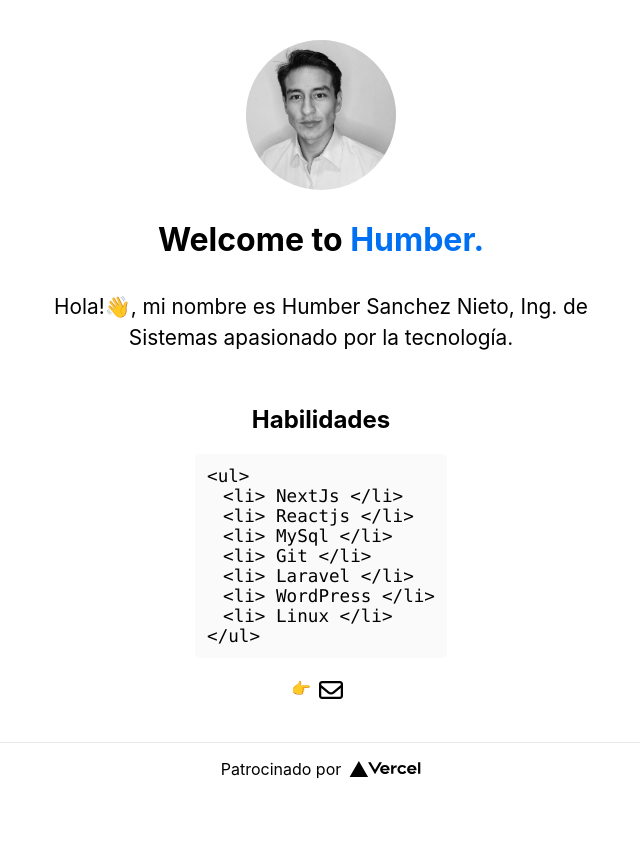
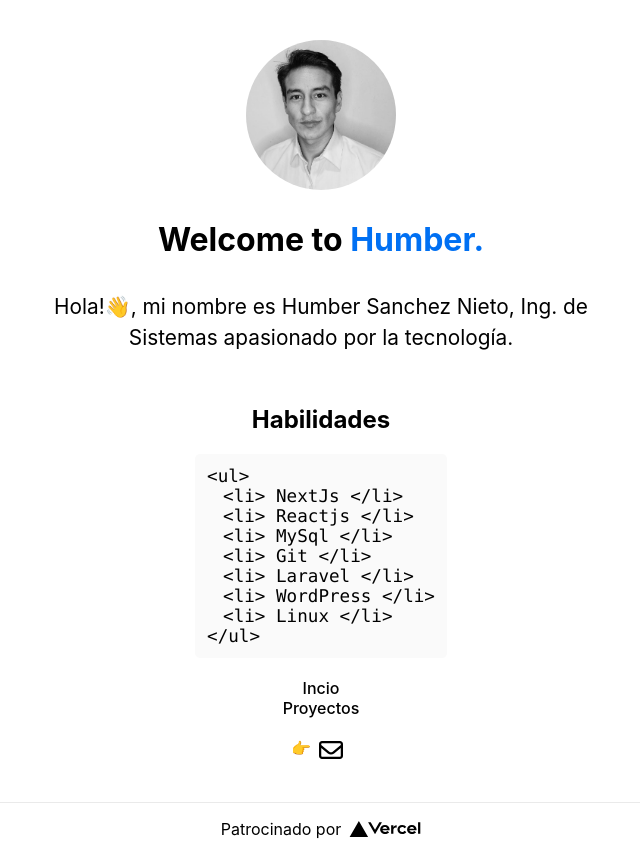
Before and after one commit to husani925/my-portfolio-next, a Next.js app: page / in a window 1280 px wide. Shown: the whole page, without its empty margins (319-959 px from the left). Before the commit the page ends 800 px from the top, so only its background shows below. Built offline with nearby package versions, Linux system fonts and the light colour scheme.

Commit message:
add projects

```diff
--- /dev/null
+++ b/components/Contact.js
@@ -0,0 +1,23 @@
+import Image from "next/image";
+import React from "react";
+import styles from "../styles/Home.module.css";
+
+export const Contact = () => {
+  return (
+    <a
+      href="mailto:hola@humbersanchez.com"
+      target="_blank"
+      rel="noopener noreferrer"
+    >
+      <span className={styles.imgemail}>
+        👉
+        <Image
+          src="/mail.svg"
+          alt="Email Humber Sanchez Nieto"
+          width={40}
+          height={20}
+        />
+      </span>
+    </a>
+  );
+};
--- /dev/null
+++ b/components/Footer.js
@@ -0,0 +1,16 @@
+import Image from "next/image";
+import React from "react";
+import styles from "../styles/Home.module.css";
+
+export const Footer = () => {
+  return (
+    <footer className={styles.footer}>
+      <a href="https://vercel.com" target="_blank" rel="noopener noreferrer">
+        Patrocinado por
+        <span className={styles.logo}>
+          <Image src="/vercel.svg" alt="Vercel Logo" width={72} height={16} />
+        </span>
+      </a>
+    </footer>
+  );
+};
--- /dev/null
+++ b/components/Navbar.js
@@ -0,0 +1,20 @@
+import React from "react";
+import Link from "next/link";
+import styles from "../styles/Home.module.css";
+
+export const Navbar = () => {
+  return (
+    <ul className={styles.listul}>
+      <li className={styles.list}>
+        <Link href="/">
+          <a>Incio</a>
+        </Link>
+      </li>
+      <li className={styles.list}>
+        <Link href="/projects">
+          <a>Proyectos</a>
+        </Link>
+      </li>
+    </ul>
+  );
+};
--- a/pages/index.js
+++ b/pages/index.js
@@ -1,5 +1,8 @@
 import Head from "next/head";
 import Image from "next/image";
+import { Contact } from "../components/Contact";
+import { Footer } from "../components/Footer";
+import { Navbar } from "../components/NavBar";
 import styles from "../styles/Home.module.css";
 
 export default function Home() {
@@ -50,31 +53,11 @@ export default function Home() {
           <span>{`</ul>`}</span>
         </code>
         <br />
-        <a
-          href="mailto:hola@humbersanchez.com"
-          target="_blank"
-          rel="noopener noreferrer"
-        >
-          <span className={styles.imgemail}>
-            👉
-            <Image
-              src="/mail.svg"
-              alt="Email Humber Sanchez Nieto"
-              width={40}
-              height={20}
-            />
-          </span>
-        </a>
+        <Navbar />
+        <br />
+        <Contact />
       </main>
-
-      <footer className={styles.footer}>
-        <a href="https://vercel.com" target="_blank" rel="noopener noreferrer">
-          Patrocinado por
-          <span className={styles.logo}>
-            <Image src="/vercel.svg" alt="Vercel Logo" width={72} height={16} />
-          </span>
-        </a>
-      </footer>
+      <Footer />
     </div>
   );
 }
--- a/styles/Home.module.css
+++ b/styles/Home.module.css
@@ -128,6 +128,25 @@
   display: flex;
 }
 
+.listul{
+  margin: 0;
+  padding: 0;
+}
+
+.list{
+  text-align: center;
+  list-style: none;
+  font-weight: 500;
+}
+
+.list:hover{
+  color: #0070f3;
+  text-align: center;
+  list-style: none;
+}
+
+
+
 @media (max-width: 600px) {
   .grid {
     width: 100%;
```
Also changed, not shown: pages/projects.js (+41 -33 lines), tailwind.config.js (added, +8 -0 lines), styles/globals.css (line endings or trailing spaces).
